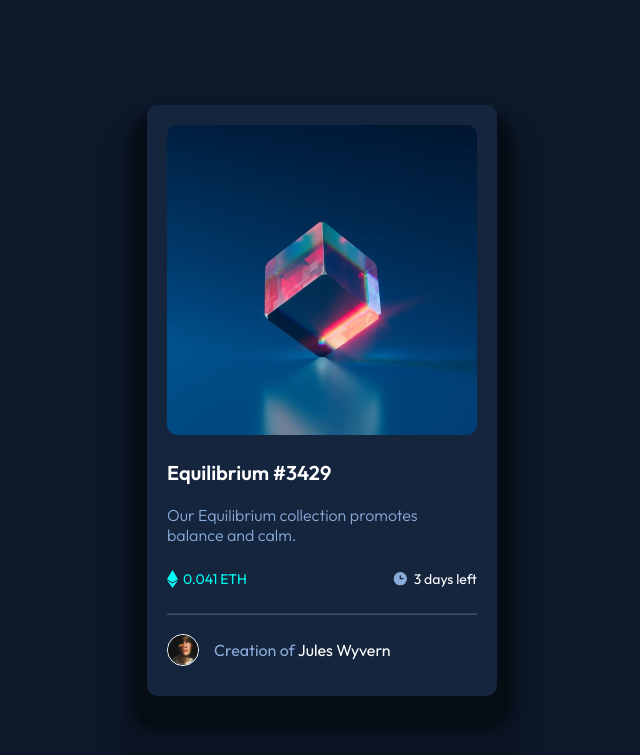
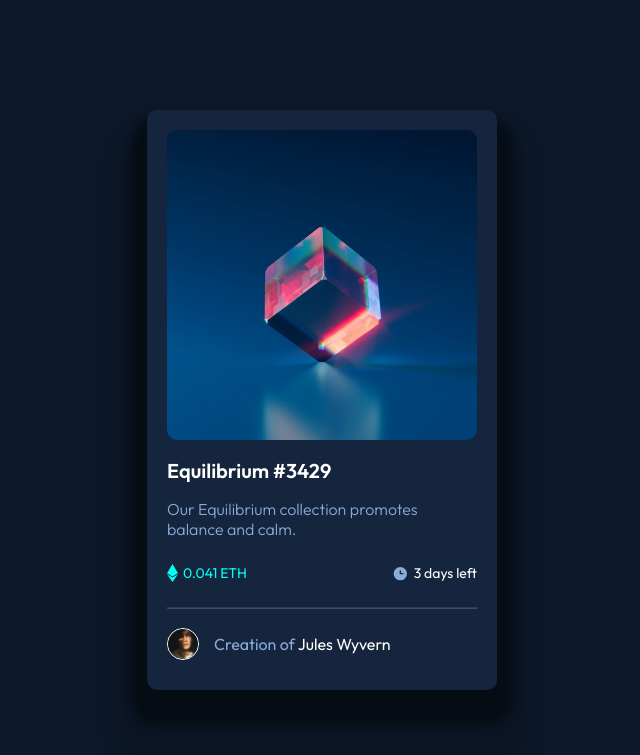
Before and after one commit to Latth/NFT-Preview-Card-Responsive, a plain HTML site: page index.html in a window 1280 px wide. Shown: the top 755 px of the page, without its empty margins (318-958 px from the left). Drawn offline with Linux system fonts and the light colour scheme.

```diff
--- a/index.html
+++ b/index.html
@@ -89,7 +89,7 @@
       visibility: visible;
     }
 
-    .card-text p:nth-child(1) {
+    .nft-name {
       font-size: 20px;
       font-weight: bold;
     }
@@ -194,7 +194,7 @@
         </div>
       </div>
       <div class="card-text">
-        <p class="nft-name">Equilibrium #3429</p>
+        <h1 class="nft-name">Equilibrium #3429</h1>
 
         <p>Our Equilibrium collection promotes balance and calm.</p>
 
```
